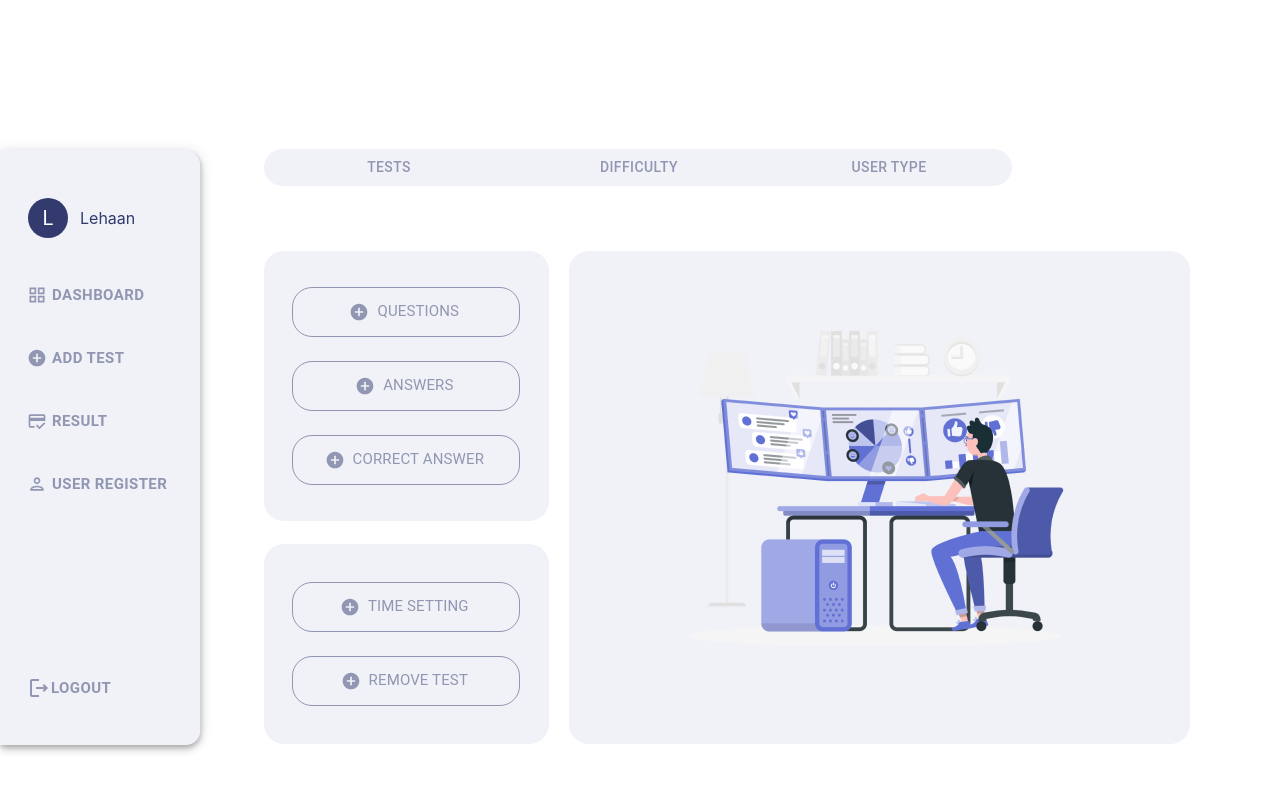
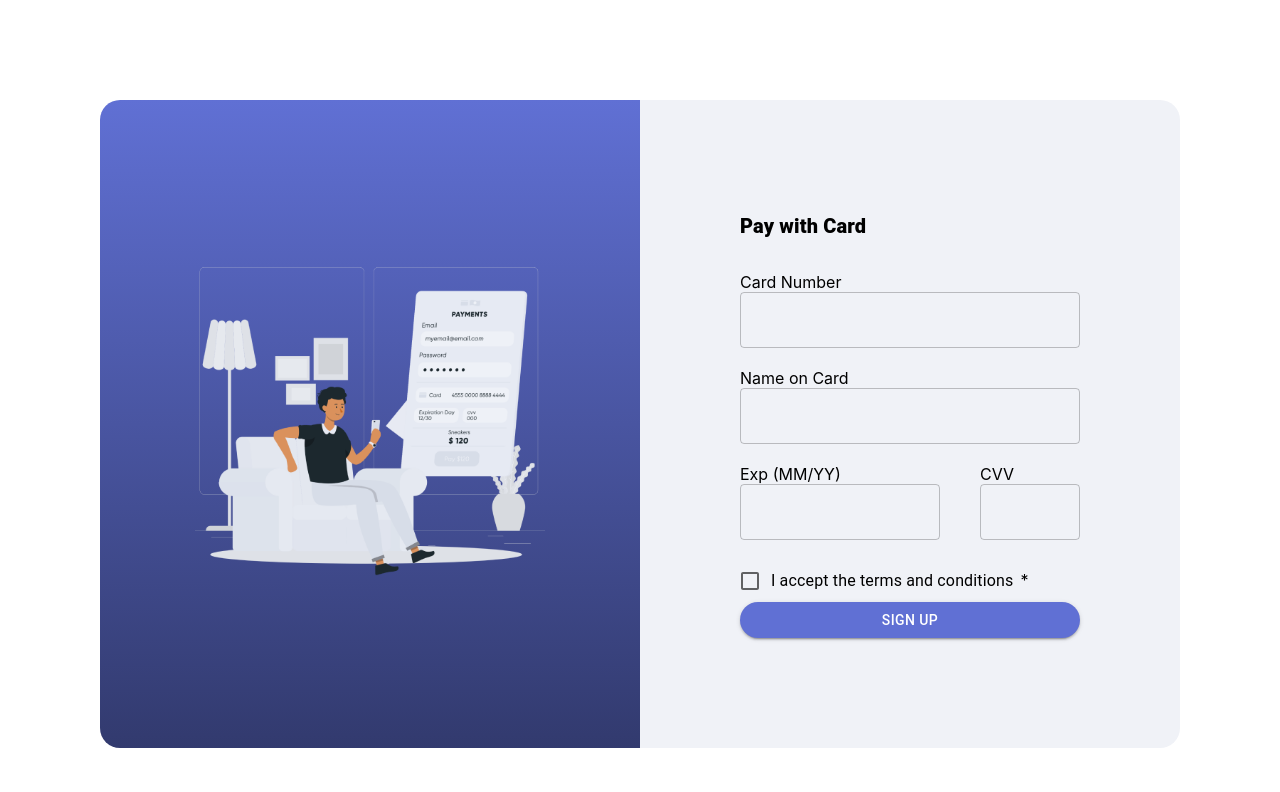
Before and after one commit to vimalehaan/Driving-License_Quizz-Application, a React (Create React App) app in the folder frontend/: page / in a window 1280 px wide. Shown: the top 792 px of the page. Built offline with nearby package versions, Linux system fonts and the light colour scheme; the HTML template or start-up script is replaced by a standard one.

Commit message:
banujan-branchcreated

```diff
--- a/frontend/src/App.js
+++ b/frontend/src/App.js
@@ -10,9 +10,9 @@ function App() {
     <div className="App">
 
       {/* <Login /> */}
-      <AddTest />
+      {/* <AddTest /> */}
       {/* <QuestionTextField /> */}
-      {/* <Payment /> */}
+      <Payment />
     </div>
   );
 }
```
